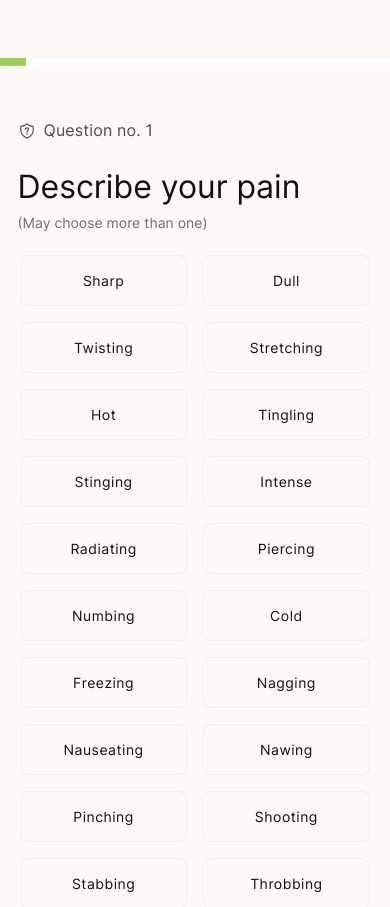
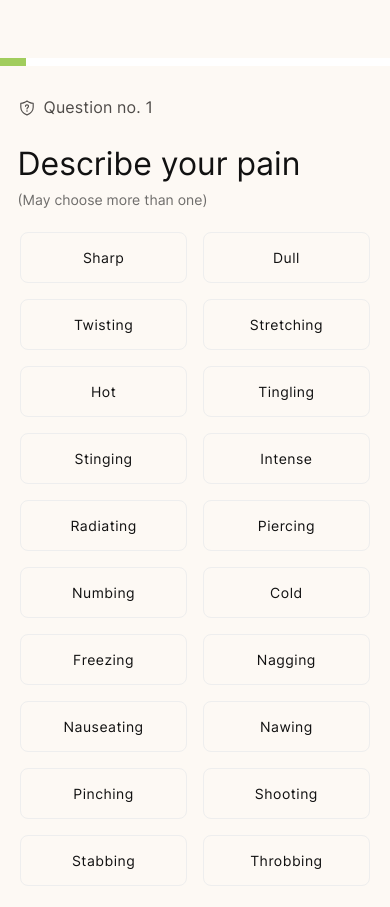
Before and after one commit to shahid37/formula-nextjs, a Next.js app: page /questionnaries/questionnaire in a window 390 px wide. Shown: the top 907 px of the page. Built offline with nearby package versions, Linux system fonts and the light colour scheme.

Commit message:
Worked on qa fixings

```diff
--- a/components/Footer/Footer.tsx
+++ b/components/Footer/Footer.tsx
@@ -26,9 +26,9 @@ const Footer: FC<FooterProps> = (props: FooterProps) => {
           : "opacity-0"
       }`}
     >
-      <h4 className="xs:text-[20px] xs:leading-[24px] md:text-[24px] md:leading-[29px]">
+      <h5 className="xs:text-[20px] xs:leading-[24px] md:text-[24px] md:leading-[29px]">
         {props.headingText}
-      </h4>
+      </h5>
       <div className="grid xs:grid-cols-2 md:grid-cols-4 gap-6 xs:mt-[24px] md:mt-[34px]">
         {[
           {
--- a/components/Loading/Loading.tsx
+++ b/components/Loading/Loading.tsx
@@ -67,7 +67,7 @@ const Loading: FC<LoadingProps> = ({
           {isAnimationIsInView && (
             <h4
               ref={fadeInUpSubHeadingAnimation}
-              className={`text-black mt-6 xs:text-[20px] xs:leading-[24px] lg:text-[20px] xl:text-[24px] leading-[29px] ${
+              className={`text-black mt-6 xs:text-[20px] xs:leading-[24px] lg:text-[20px] xl:text-[24px] leading-[29px] xs:font-medium md:font-normal ${
                 isSubHeadingAnimationIsInView === true
                   ? "opacity-100 addFadeUpAnimation"
                   : "opacity-0"
--- a/pages/questionnaries/questionnaire.tsx
+++ b/pages/questionnaries/questionnaire.tsx
@@ -24,7 +24,7 @@ interface QuestionnairePageProps {
 
 const Container = ({ children, className }: any) => (
   <div
-    className={`max-w-[1512px] xs:w-[91%] md:w-[84%] mx-auto ${
+    className={`max-w-[1512px] xs:w-[91%] md:w-[84%] xl:w-[85%] mx-auto ${
       className ?? ""
     }`}
   >
@@ -241,7 +241,7 @@ const QuestionnairePage: FC<QuestionnairePageProps> = ({
         totalQuestions={15}
         className="fixed w-full top-0 left-0 right-0 pt-[48px] mt-[10px]"
       />
-      <Container className="bg-brown xs:pt-[47px] md:pt-[100px] xl:pt-[122px] xs:pb-[32px] md:pb-[100px] xl:pb-[140px] 2xl:pb-[198px]">
+      <Container className="bg-brown xs:pt-[24px] md:pt-[100px] xl:pt-[122px] xs:pb-[32px] md:pb-[100px] xl:pb-[140px] 2xl:pb-[198px]">
         <div className="xs:max-w-[358px] xs:mr-auto xs:ml-0 md:ml-auto md:max-w-[400px] lg:max-w-[500px] mx-auto flex flex-col xs:justify-start md:justify-center xs:items-start md:items-center">
           <div
             ref={questionTxtToAnimate}
@@ -279,7 +279,7 @@ const QuestionnairePage: FC<QuestionnairePageProps> = ({
                 ref={taglineToAnimate}
                 className={`max-w-[358px] text-[14px] font-normal leading-[17px] font-inter xs:text-left md:text-center mt-2 opacity-60 text-[#111111] ${
                   isTagLineIsInView === true
-                    ? "opacity-100 addFadeUpAnimation"
+                    ? "opacity-60 addFadeUpAnimation"
                     : "opacity-0"
                 }`}
               >
```
